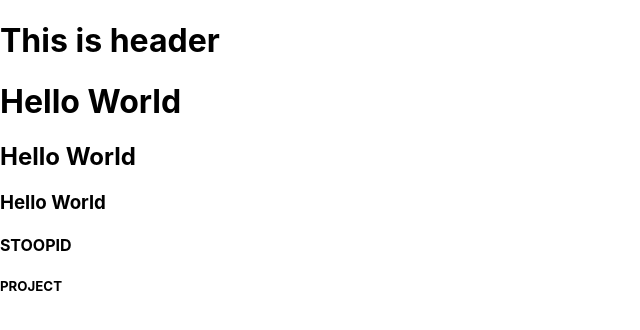
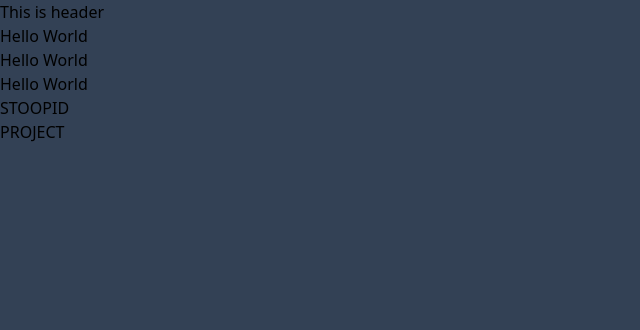
Before and after one commit to senjutimaiti/college-street, a React (Create React App) app: page / in a window 1280 px wide. Shown: the top 330 px of the page, without its empty margins (0-640 px from the left). Built offline with nearby package versions, Linux system fonts and the light colour scheme.

Commit message:
Tailwind installation

```diff
--- a/package.json
+++ b/package.json
@@ -34,5 +34,10 @@
       "last 1 firefox version",
       "last 1 safari version"
     ]
+  },
+  "devDependencies": {
+    "autoprefixer": "^10.4.2",
+    "postcss": "^8.4.6",
+    "tailwindcss": "^3.0.23"
   }
 }
--- /dev/null
+++ b/postcss.config.js
@@ -0,0 +1,6 @@
+module.exports = {
+  plugins: {
+    tailwindcss: {},
+    autoprefixer: {},
+  },
+}
--- a/src/App.css
+++ /dev/null
@@ -1,38 +0,0 @@
-.App {
-  text-align: center;
-}
-
-.App-logo {
-  height: 40vmin;
-  pointer-events: none;
-}
-
-@media (prefers-reduced-motion: no-preference) {
-  .App-logo {
-    animation: App-logo-spin infinite 20s linear;
-  }
-}
-
-.App-header {
-  background-color: #282c34;
-  min-height: 100vh;
-  display: flex;
-  flex-direction: column;
-  align-items: center;
-  justify-content: center;
-  font-size: calc(10px + 2vmin);
-  color: white;
-}
-
-.App-link {
-  color: #61dafb;
-}
-
-@keyframes App-logo-spin {
-  from {
-    transform: rotate(0deg);
-  }
-  to {
-    transform: rotate(360deg);
-  }
-}
--- a/src/App.js
+++ b/src/App.jsx
@@ -1,16 +1,15 @@
-import "./App.css";
 import Header from "./components/Header";
 
 function App() {
   return (
-    <>
+    <div className=" bg-slate-700 w-screen h-screen">
       <Header />
       <h1>Hello World</h1>
       <h2>Hello World</h2>
       <h3>Hello World</h3>
       <h4>STOOPID</h4>
       <h5>PROJECT</h5>
-    </>
+    </div>
   );
 }
 
--- a/src/index.css
+++ b/src/index.css
@@ -1,13 +1,3 @@
-body {
-  margin: 0;
-  font-family: -apple-system, BlinkMacSystemFont, 'Segoe UI', 'Roboto', 'Oxygen',
-    'Ubuntu', 'Cantarell', 'Fira Sans', 'Droid Sans', 'Helvetica Neue',
-    sans-serif;
-  -webkit-font-smoothing: antialiased;
-  -moz-osx-font-smoothing: grayscale;
-}
-
-code {
-  font-family: source-code-pro, Menlo, Monaco, Consolas, 'Courier New',
-    monospace;
-}
+@tailwind base;
+@tailwind components;
+@tailwind utilities;
--- a/src/index.js
+++ b/src/index.js
@@ -2,7 +2,7 @@ import React from 'react';
 import ReactDOM from 'react-dom';
 import './index.css';
 import App from './App';
-import reportWebVitals from './reportWebVitals';
+
 
 ReactDOM.render(
   <React.StrictMode>
@@ -14,4 +14,3 @@ ReactDOM.render(
 // If you want to start measuring performance in your app, pass a function
 // to log results (for example: reportWebVitals(console.log))
 // or send to an analytics endpoint. Learn more: https://bit.ly/CRA-vitals
-reportWebVitals();
--- a/src/reportWebVitals.js
+++ /dev/null
@@ -1,13 +0,0 @@
-const reportWebVitals = onPerfEntry => {
-  if (onPerfEntry && onPerfEntry instanceof Function) {
-    import('web-vitals').then(({ getCLS, getFID, getFCP, getLCP, getTTFB }) => {
-      getCLS(onPerfEntry);
-      getFID(onPerfEntry);
-      getFCP(onPerfEntry);
-      getLCP(onPerfEntry);
-      getTTFB(onPerfEntry);
-    });
-  }
-};
-
-export default reportWebVitals;
--- /dev/null
+++ b/tailwind.config.js
@@ -0,0 +1,9 @@
+module.exports = {
+  content: [
+    "./src/**/*.{js,jsx,ts,tsx}",
+  ],
+  theme: {
+    extend: {},
+  },
+  plugins: [],
+}
```
Also changed, not shown: src/setupTests.js (deleted, +0 -5 lines), 2 other files (tests, documents, lock files or other folders).
